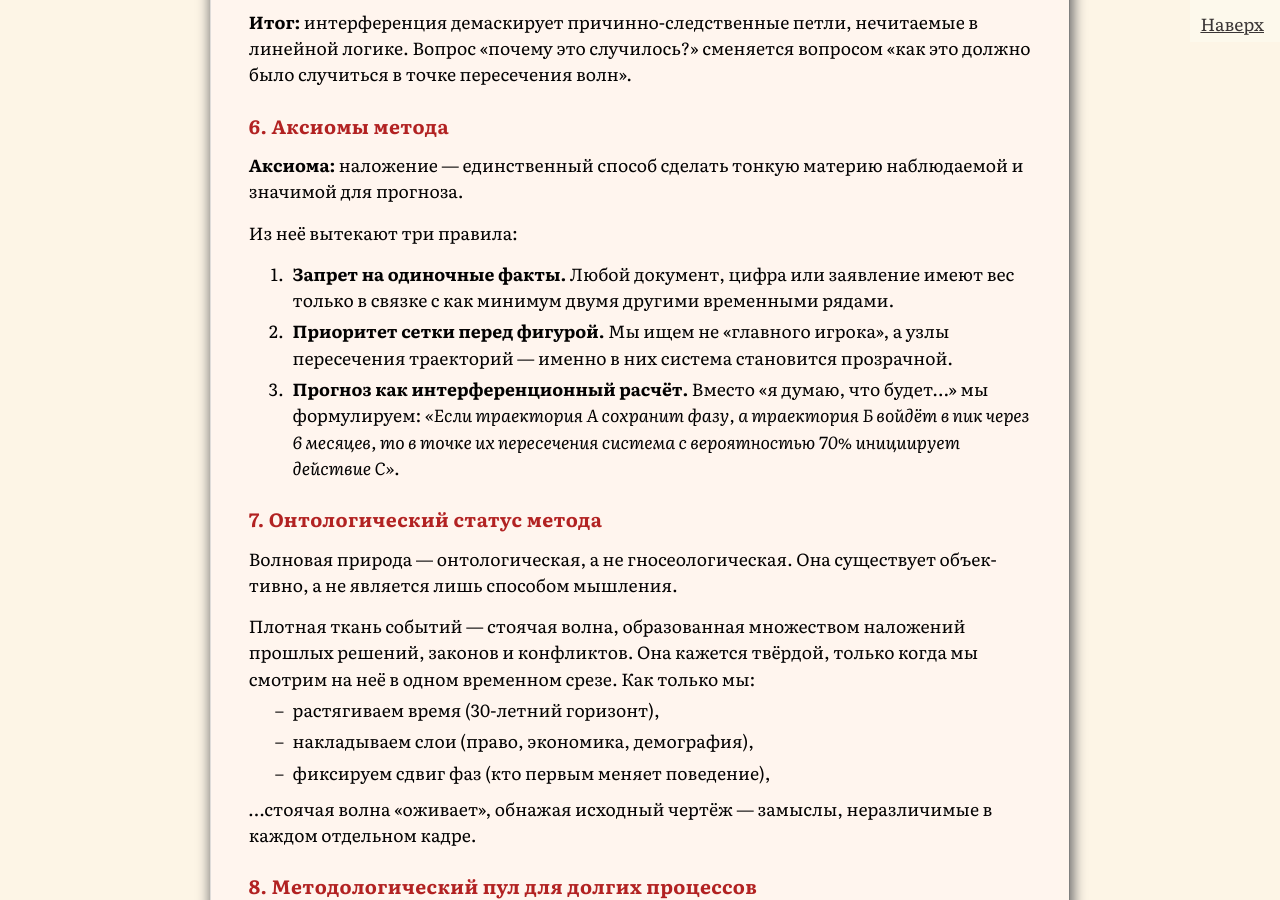
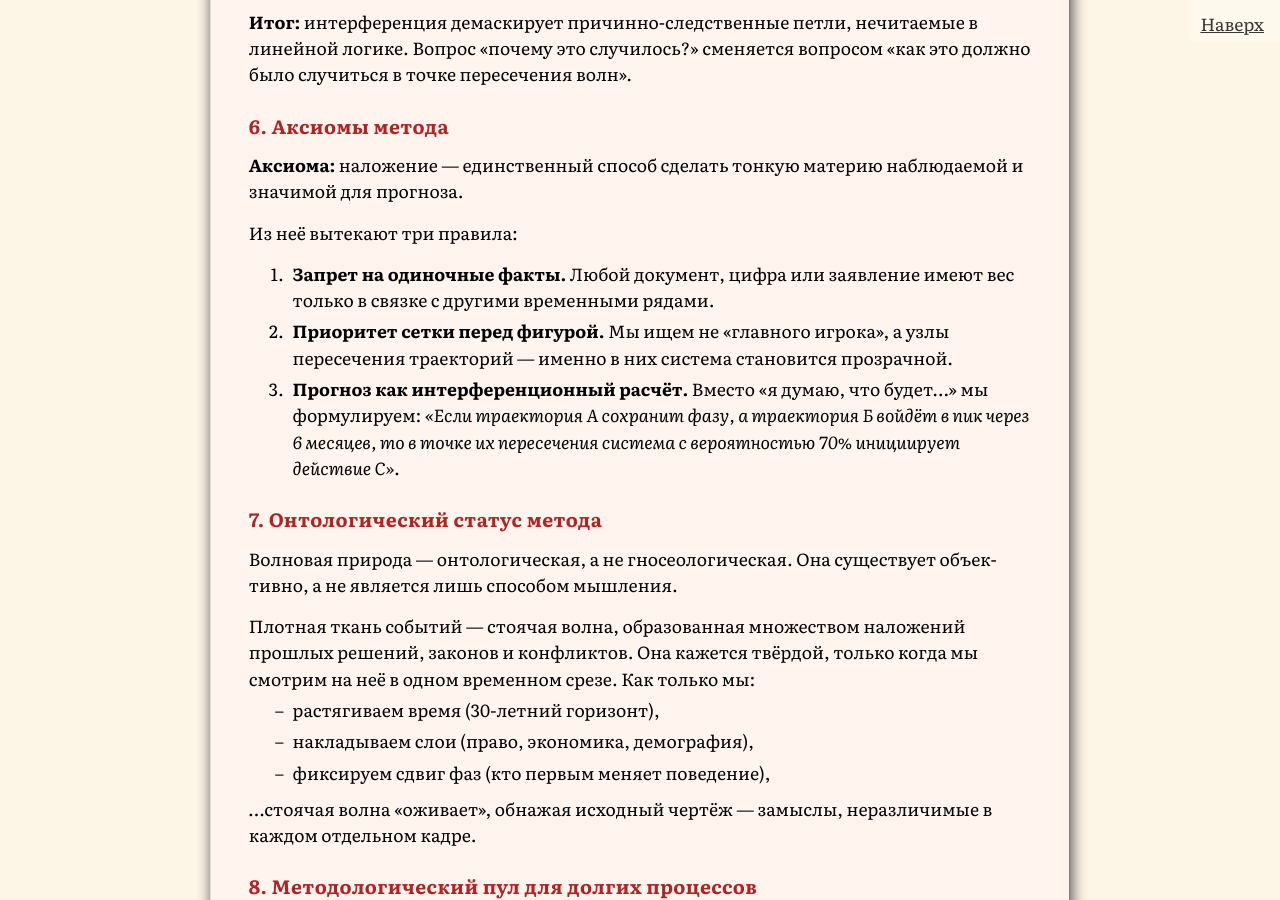
Before and after one commit to SergSi/land-use-art, a Jekyll site: the page built from _posts/2026-08-24-wawe.md, in a window 1280 px wide and 900 px high, scrolled down 2938 px. Built offline with Jekyll 4.4.1, drawn with Linux system fonts in a browser that asks for light colours; some web fonts are replaced.

Commit message:
Update 2026-08-24-wawe.md

```diff
--- a/_posts/2026-08-24-wawe.md
+++ b/_posts/2026-08-24-wawe.md
@@ -62,7 +62,7 @@ class: analitika
 
 Из неё вытекают три правила:
 
-1. **Запрет на одиночные факты.** Любой документ, цифра или заявление имеют вес только в связке с как минимум двумя другими временными рядами.
+1. **Запрет на одиночные факты.** Любой документ, цифра или заявление имеют вес только в связке с другими временными рядами.
 2. **Приоритет сетки перед фигурой.** Мы ищем не «главного игрока», а узлы пересечения траекторий — именно в них система становится прозрачной.
 3. **Прогноз как интерференционный расчёт.** Вместо «я думаю, что будет…» мы формулируем: *«Если траектория А сохранит фазу, а траектория Б войдёт в пик через 6 месяцев, то в точке их пересечения система с вероятностью 70% инициирует действие С»*.
 
```
